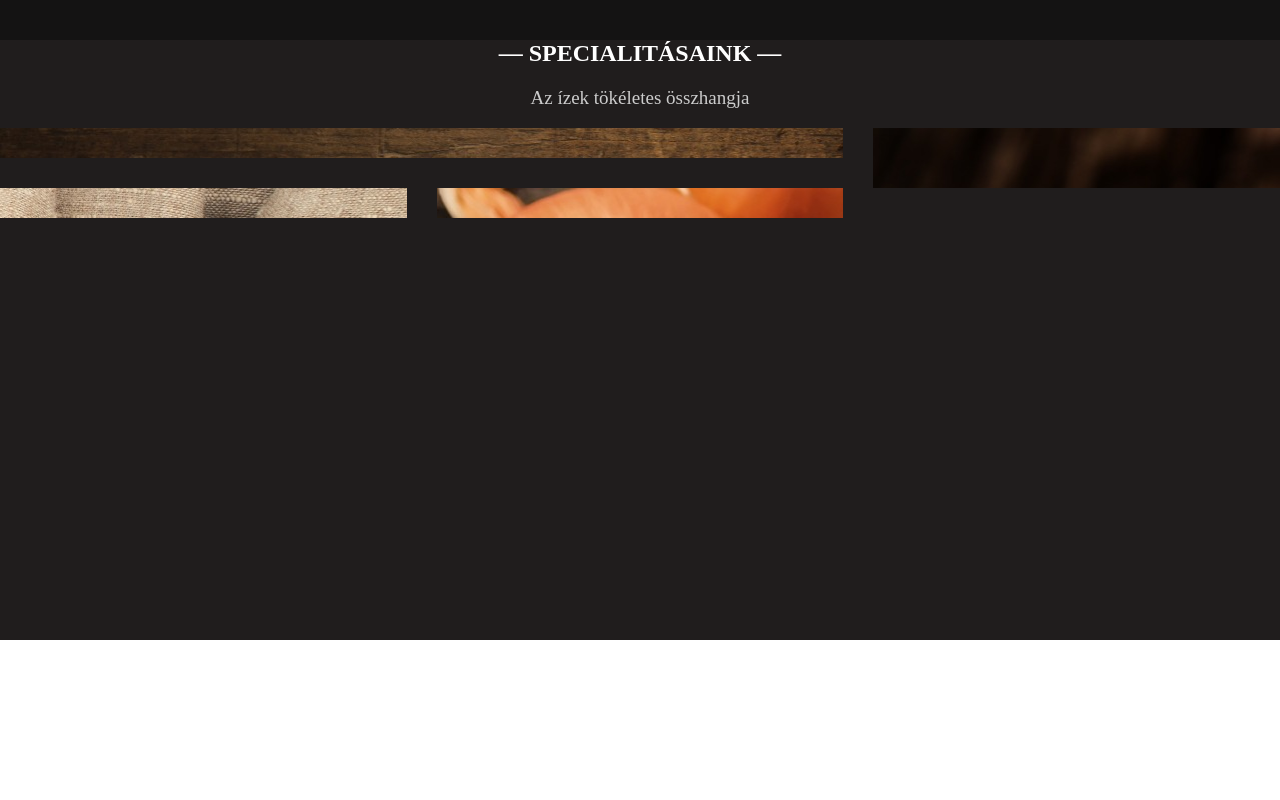
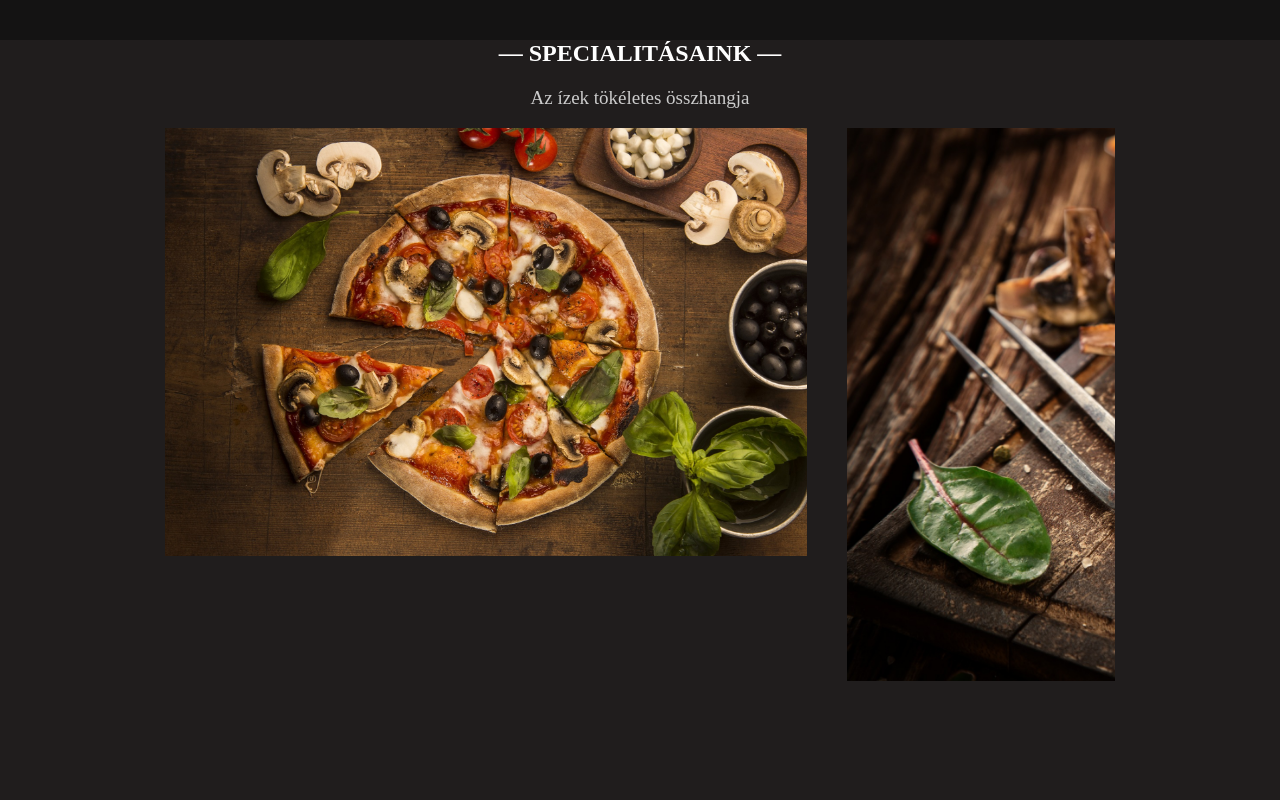
Before and after one commit to BigMocky/PizzaTema, a plain HTML site: page index.html in a window 1280 px wide. Shown: the part 1260-2060 px from the top of the page. Before the commit the page ends 1900 px from the top, so only its background shows below. Drawn offline with Linux system fonts and the light colour scheme.

Commit message:
KEPEK PROBALKOZAS

```diff
--- a/Pizza.css
+++ b/Pizza.css
@@ -108,41 +108,68 @@ p{
 }
 #specialitas{
     background-color: rgb(32, 29, 29);
-    height: 600px;
+    height: 1000px;
 
 }
 
 .parent {
     display: grid;
-    grid-template-columns: repeat(3, 1fr);
-    grid-template-rows: repeat(4, 1fr);
-    grid-column-gap: 30px;
-    grid-row-gap: 30px;
+    grid-template-columns: repeat(2, 2.25fr) 2fr;
+    grid-template-rows: 5.5fr 1.5fr 3fr;
+    grid-column-gap: 40px;
+    grid-row-gap: 40px;
+    margin: auto;
+    width: 950px;
+    height: 1px;
     }
 
     .Vagottpizza {
         grid-area: 1 / 1 / 3 / 3;
         background-image: url(Keppek/Vagottpizza.jpg);
         background-repeat: no-repeat;
+        padding-top: 400px;
+        height: 435px;
+        background-size: 100%;
+
 
     }
     .Hus {
         grid-area: 1 / 3 / 4 / 4;
         background-image: url(Keppek/Hus.jpg);
         background-repeat: no-repeat;
+        padding-top: 490px;
+        height: 525px;
+        background-size: 310%;
+
+
     }
     .tekercs{
-        grid-area: 3 / 1 / 5 / 2;
+        grid-area: 5 / 1 / 5 / 2;
         background-image: url(Keppek/Barnaleves.jpg);
         background-repeat: no-repeat;
+        padding-top: 240px;
+        height: 275px;
+        background-size: 140%;
+
+
     }
     .egeszpizza{
-        grid-area: 3 / 2 / 5 / 3;
+        grid-area: 5 / 2 / 5 / 3;
         background-image: url(Keppek/egeszpizza.jpg);
         background-repeat: no-repeat;
+        padding-top: 240px;
+        height: 275px;
+        background-size: 110%;
+
+
     }
     .leves{
         grid-area: 4 / 3 / 5 / 4;
         background-image: url(Keppek/leves.jpg);
         background-repeat: no-repeat;
+        padding-top: 170px;
+        margin-top: -80px;
+        height: 50px;
+        background-size: 110%;
+        background-position: 52% 54%;
     }
```
